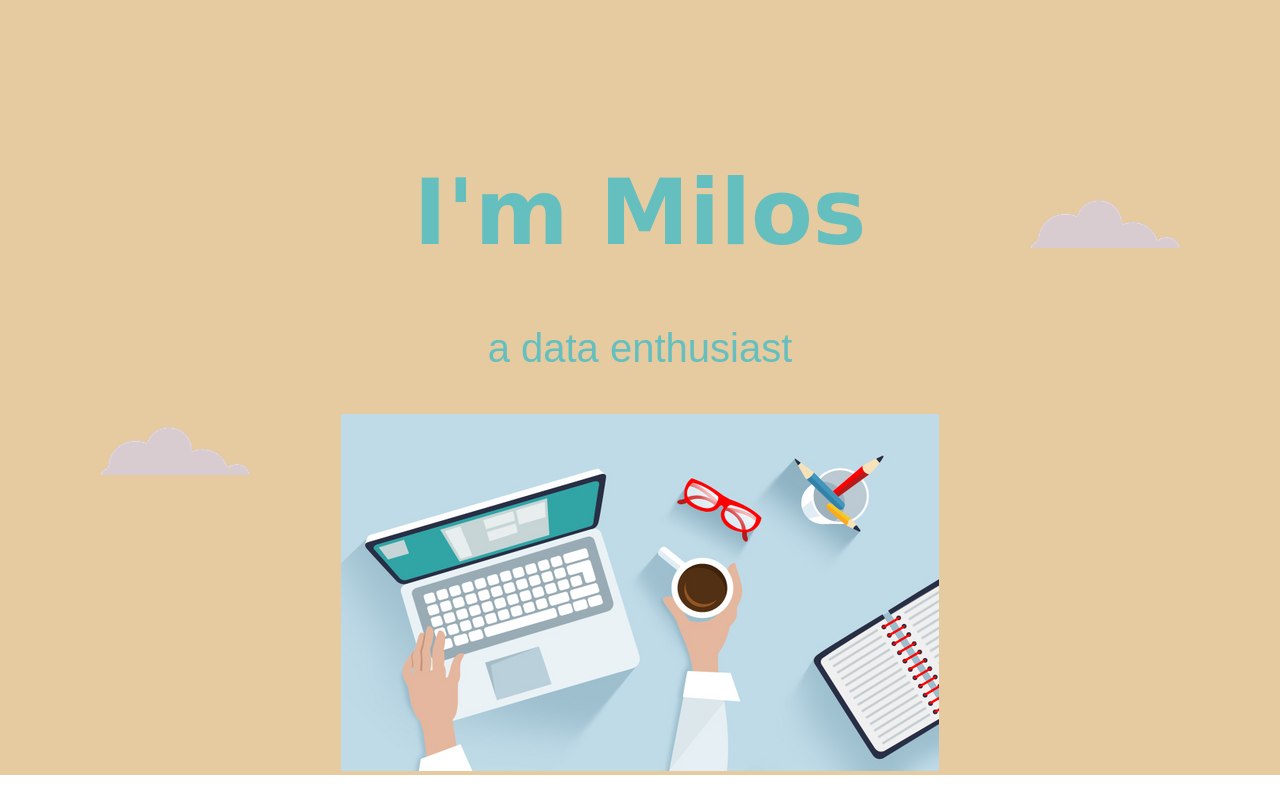
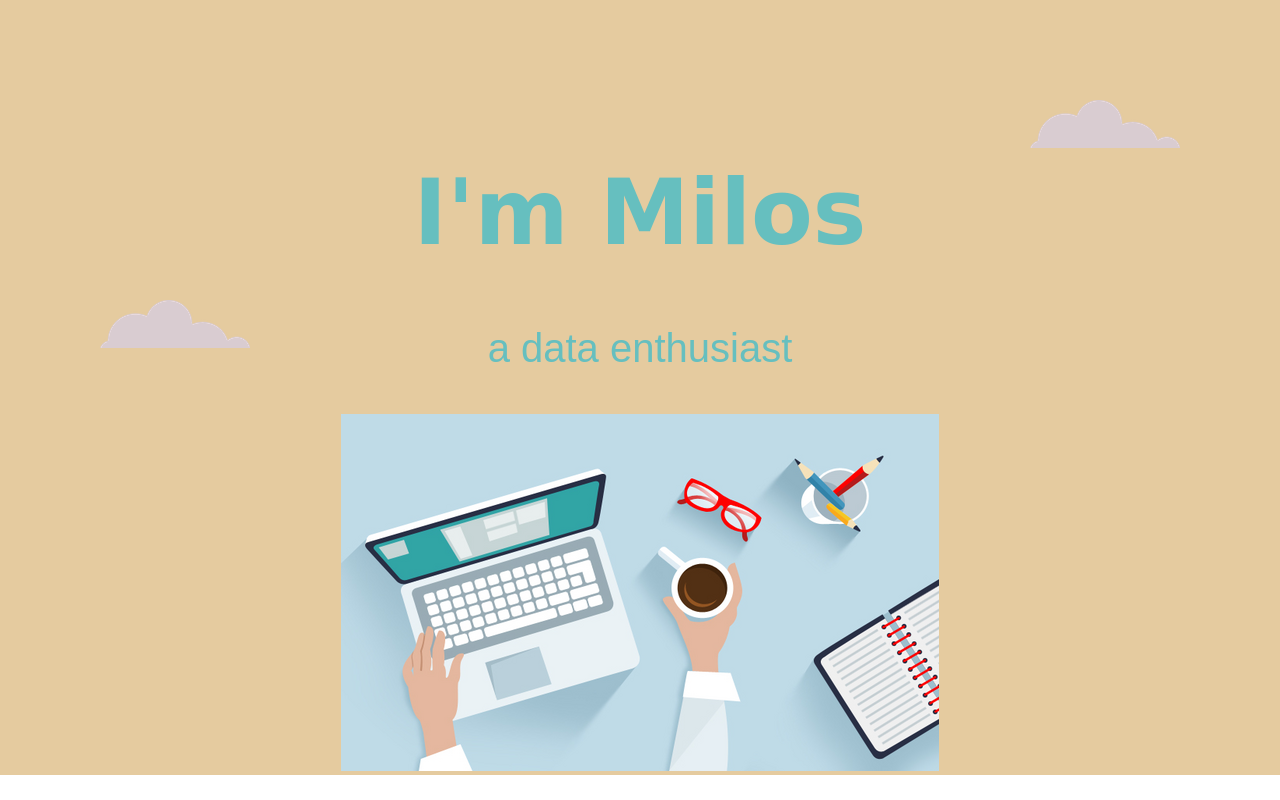
Before and after one commit to Jovic-M/Milos-CV, a plain HTML site: page index.html in a window 1280 px wide. Shown: the top 800 px of the page. Drawn offline with Linux system fonts and the light colour scheme.

Commit message:
adding in .bottom-cloud top: 300px

```diff
--- a/css/styles.css
+++ b/css/styles.css
@@ -86,13 +86,14 @@ a:hover {
 .top-cloud {
   position: absolute;
   right: 100px;
-  top: 200px;
+  top: 100px;
 }
 
 .bottom-cloud {
   position: absolute;
   left: 100px;
   bottom: 300px;
+  top:300px
 }
 
 .code-img {
```
